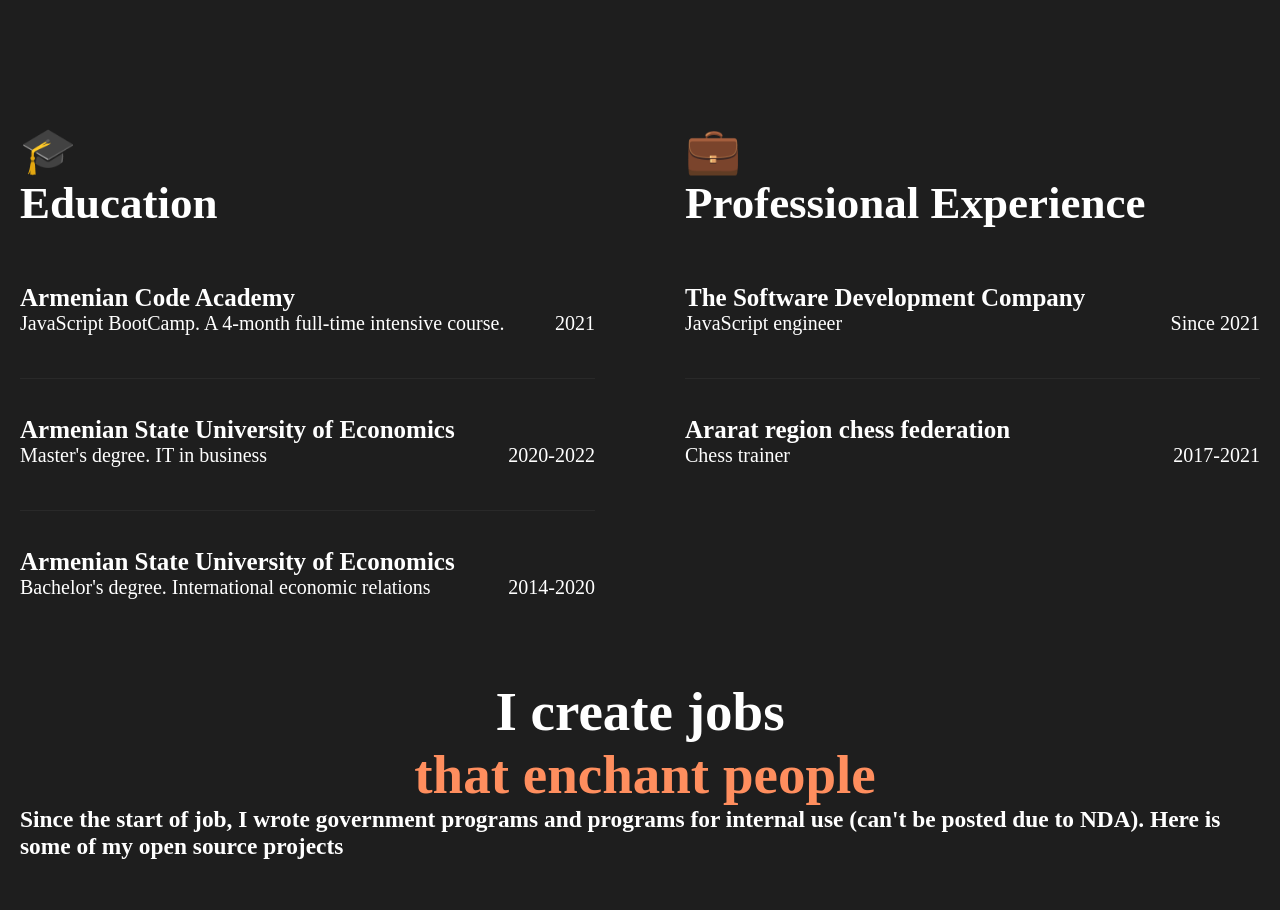
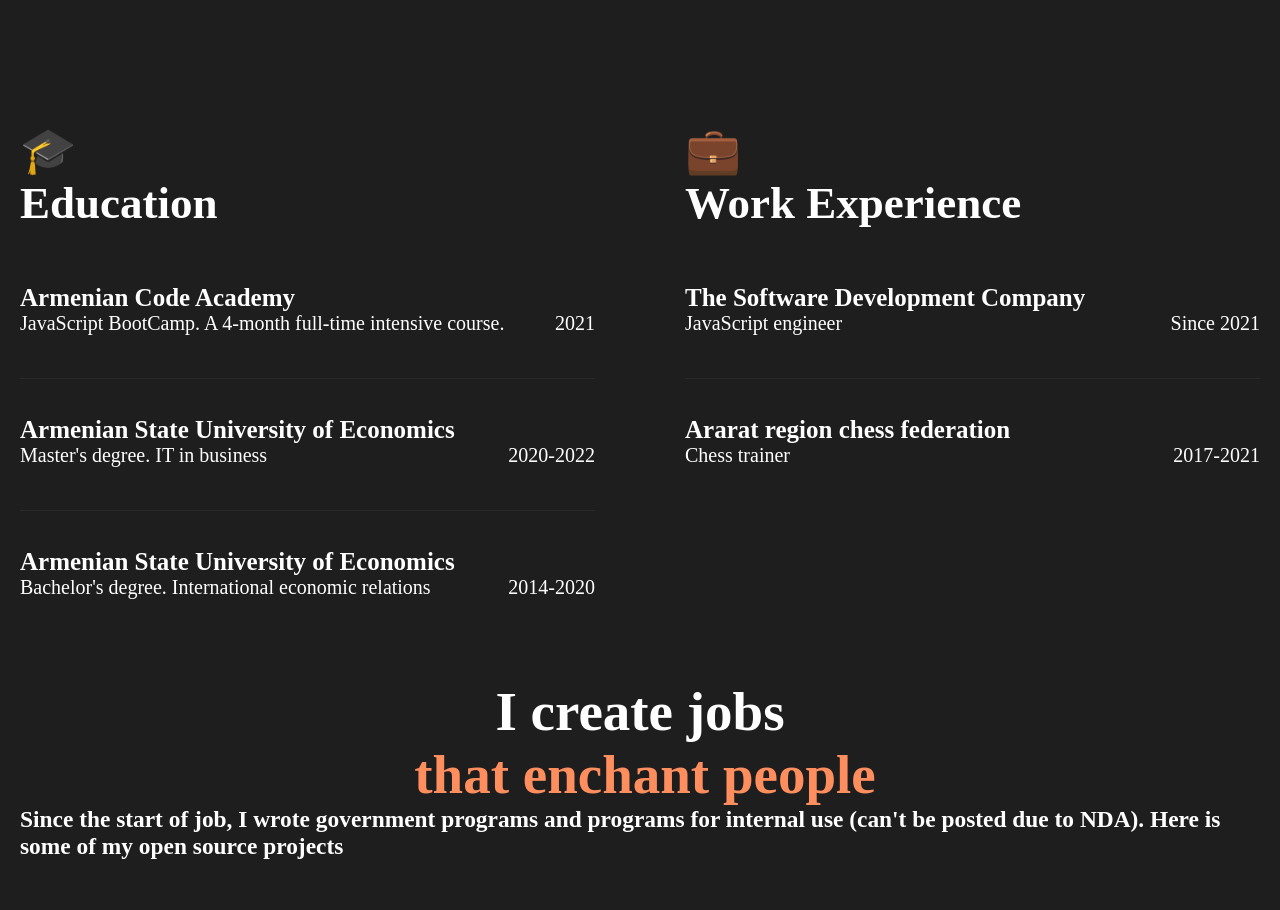
Before and after one commit to ArtyomSukiasyan/portfolio, a Next.js app: page / in a window 1280 px wide. Shown: the part 1320-2230 px from the top of the page. Built offline with nearby package versions, Linux system fonts and the light colour scheme.

Commit message:
feat: rename work experience title

```diff
--- a/src/components/sections/about/About.tsx
+++ b/src/components/sections/about/About.tsx
@@ -36,7 +36,7 @@ export default function About() {
         />
         <AboutItem
           className={styles.work}
-          type="Professional Experience"
+          type="Work Experience"
           list={WORK}
         />
       </Container>
```
